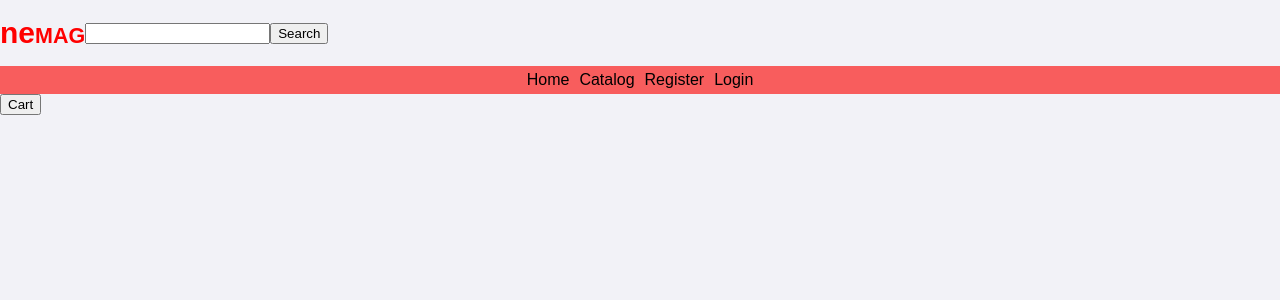
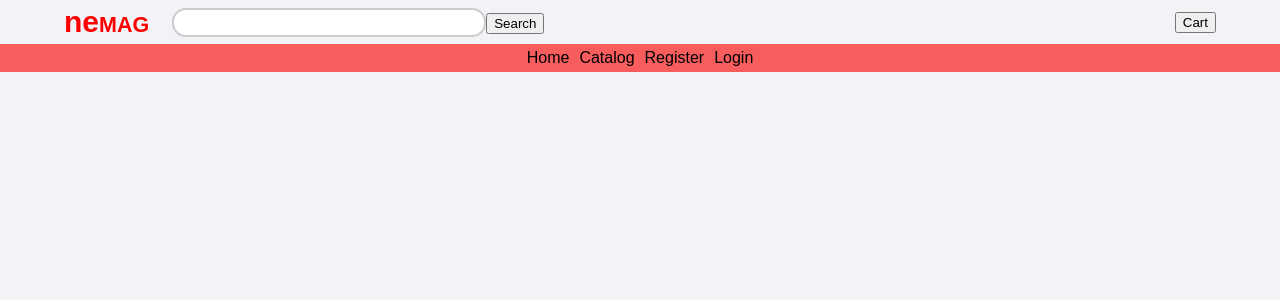
Before and after one commit to StoyanBanov/online-store-react, a React (Create React App) app: page /admin/create/category in a window 1280 px wide. Shown: the top 300 px of the page. Built offline with nearby package versions, Linux system fonts and the light colour scheme.

Commit message:
add header, improve styles

```diff
--- a/src/App.js
+++ b/src/App.js
@@ -11,61 +11,20 @@ import { CreateCategory } from "./components/createCategory/CreateCategory";
 import { CreateItem } from "./components/createItem/CreateItem";
 import { ItemDetails } from "./components/catalog/ItemDetails";
 import { Home } from "./components/home/Home";
-import { Nav } from "./components/nav/Nav";
 
-import { Navigate, Route, Routes, useNavigate } from "react-router-dom"
-import { Search } from "./components/search/Search";
-import { ShoppingCart } from "./components/shoppingCart/ShoppingCart";
+import { Navigate, Route, Routes } from "react-router-dom"
 import { CartContextProvider } from "./components/common/context/CartContext";
-import { useCallback, useRef } from "react";
+import { Header } from "./components/header/Header";
 
 import style from './style.module.css'
 
 function App() {
-    const navigate = useNavigate()
-
-    const cartDiv = useRef()
-
-    const cartClickHandler = useCallback(() => {
-        navigate('/cart')
-    }, [navigate])
-
-    const cartHoverHandler = useCallback(e => {
-        if (e.type === 'mouseover') {
-            cartDiv.current.style.display = 'block'
-        } else {
-            cartDiv.current.style.display = 'none'
-        }
-    }, [])
-
     return (
         <div>
             <AuthContextProvider>
-                <div style={{ display: 'flex', flexDirection: 'row', alignItems: 'center' }}>
-                    <p style={{ color: 'red', display: 'inline' }}><span style={{ fontSize: 30, fontWeight: 'bold' }}>ne</span><span style={{ fontSize: 21.5, fontWeight: 'bolder' }}>MAG</span></p>
-                    <Search />
-                </div>
-                <Nav />
+                <CartContextProvider>
+                    <Header />
 
-                <CartContextProvider>
-                    <div className={style.cartDiv}>
-                        <button
-                            onClick={cartClickHandler}
-                            onMouseOver={cartHoverHandler}
-                            onMouseOut={cartHoverHandler}
-                        >
-                            Cart
-                        </button>
-                        <div
-                            onMouseOver={cartHoverHandler}
-                            onMouseOut={cartHoverHandler}
-                            ref={cartDiv}
-                            style={{ display: 'none' }}
-                        >
-                            <h1>cart</h1>
-                            <ShoppingCart />
-                        </div>
-                    </div>
                     <main>
                         <Routes>
                             <Route path="/non-verified" element={<NonVerified />} />
--- a/src/components/catargoryCarousel/CategoryCarusel.js
+++ b/src/components/catargoryCarousel/CategoryCarusel.js
@@ -63,7 +63,7 @@ export const CategoryCarousel = ({ category }) => {
                     {items.map((item, index) =>
                         <CategoryCarouselItem
                             key={index}
-                            styleRight={carouselDiv.current.offsetWidth - (index + 1) * (carouselDiv.current.offsetWidth / 5) + 'px'}
+                            styleRight={carouselDiv.current.offsetWidth - (index + 1) * 200 + 'px'}
                             item={item}
                         />
                     )}
--- a/src/components/catargoryCarousel/style.module.css
+++ b/src/components/catargoryCarousel/style.module.css
@@ -1,9 +1,13 @@
 .carouselContainer {
-    margin-top: 20px;
-    margin-bottom: 20px;
+    margin-top: 70px;
+    margin-bottom: 30px;
     display: flex;
     flex-direction: column;
     align-items: flex-start
+}
+
+.carouselContainer:first-child {
+    margin-top: 20px;
 }
 
 .carouselContainer>h2 {
@@ -21,7 +25,7 @@
     margin-left: 10px;
     position: relative;
     height: 320px;
-    width: 1000px;
+    width: 1400px;
     display: flex;
     flex-direction: row;
     align-items: center;
@@ -61,3 +65,21 @@ img {
 .carouselItemThumbnail {
     width: 100px;
 }
+
+@media only screen and (max-width: 1200px) {
+    .carouselItems {
+        width: 1000px;
+    }
+}
+
+@media only screen and (max-width: 992px) {
+    .carouselItems {
+        width: 600px;
+    }
+}
+
+@media only screen and (max-width: 600px) {
+    .carouselItems {
+        width: 200px;
+    }
+}
--- /dev/null
+++ b/src/components/header/Header.js
@@ -0,0 +1,63 @@
+import { useNavigate } from "react-router-dom"
+import { Nav } from "../nav/Nav"
+import { Search } from "./Search"
+import { ShoppingCart } from "../shoppingCart/ShoppingCart"
+
+import style from './style.module.css'
+
+import { useCallback, useRef } from "react"
+
+export const Header = () => {
+    const navigate = useNavigate()
+
+    const cartDiv = useRef()
+
+    const cartClickHandler = useCallback(() => {
+        navigate('/cart')
+    }, [navigate])
+
+    const cartHoverHandler = useCallback(e => {
+        if (e.type === 'mouseover') {
+            cartDiv.current.style.display = 'block'
+        } else {
+            cartDiv.current.style.display = 'none'
+        }
+    }, [])
+
+    const homeClickHandler = useCallback(() => {
+        navigate('/')
+    }, [navigate])
+
+    return (
+        <>
+            <div className={style.searchContainer}>
+                <p onClick={homeClickHandler} className={style.typeText}>
+                    <span className={style.typeLower}>ne</span>
+                    <span className={style.typeUpper}>MAG</span>
+                </p>
+
+                <Search />
+
+                <div className={style.cartDiv}>
+                    <button
+                        onClick={cartClickHandler}
+                        onMouseOver={cartHoverHandler}
+                        onMouseOut={cartHoverHandler}
+                    >
+                        Cart
+                    </button>
+                    <div
+                        onMouseOver={cartHoverHandler}
+                        onMouseOut={cartHoverHandler}
+                        ref={cartDiv}
+                        style={{ display: 'none' }}
+                    >
+                        <h1>cart</h1>
+                        <ShoppingCart />
+                    </div>
+                </div>
+            </div>
+            <Nav />
+        </>
+    )
+}
--- a/src/components/search/Search.js
+++ b/src/components/header/Search.js
@@ -1,5 +1,7 @@
 import { useCallback, useState } from "react"
 import { useNavigate } from "react-router-dom"
+
+import style from './style.module.css'
 
 export const Search = () => {
     const [searchValue, setSearchValue] = useState('')
@@ -16,7 +18,7 @@ export const Search = () => {
     }
 
     return (
-        <div>
+        <div className={style.searchBar}>
             <form onSubmit={submitHandler}>
                 <input value={searchValue} onChange={searchValueChangeHandler} />
                 <button type="submit">Search</button>
--- /dev/null
+++ b/src/components/header/style.module.css
@@ -0,0 +1,65 @@
+.cartDiv {
+    flex-grow: 1;
+    display: flex;
+    justify-content: flex-end;
+    position: relative;
+}
+
+.cartDiv>div {
+    top: 20px;
+    z-index: 999;
+    padding: 1vh;
+    border: 1px solid gray;
+    border-radius: 2px;
+    box-shadow: 2px 2px 5px #888888;
+    position: absolute;
+    background-color: white;
+}
+
+.typeLower {
+    font-size: 30px;
+    font-weight: bold;
+}
+
+.typeUpper {
+    font-size: 21.5px;
+    font-weight: bolder;
+}
+
+.typeText {
+    color: red;
+}
+
+.searchContainer {
+    padding-top: 5px;
+    padding-bottom: 5px;
+    margin-left: 5%;
+    margin-right: 5%;
+    display: flex;
+    flex-direction: row;
+    align-items: center
+}
+
+.searchContainer>div {
+    flex-shrink: 0;
+}
+
+.searchContainer>p {
+    cursor: pointer;
+    flex-shrink: 0;
+    margin: 0;
+}
+
+.searchBar input {
+    font-size: 18px;
+    padding: 0;
+    padding-left: 10px;
+    border-radius: 14px;
+    border: 2px solid #ccc;
+    height: 25px;
+    width: 300px;
+}
+
+.searchBar {
+    margin-left: 2%;
+}
--- a/src/components/home/Home.js
+++ b/src/components/home/Home.js
@@ -10,9 +10,10 @@ export const Home = () => {
             .then(setTopCats)
     }, [])
 
+    //for testing purposes
     return (
         <div>
-            {topCats.map(c => <CategoryCarousel key={c._id} category={c} />)}
+            {[...topCats, ...topCats, ...topCats].map(c => <CategoryCarousel key={c._id} category={c} />)}
         </div>
     )
 }
--- a/src/components/nav/Nav.js
+++ b/src/components/nav/Nav.js
@@ -31,7 +31,7 @@ export const Nav = () => {
             }
 
             {
-                _id && <Link to={'/logout'}>Logout</Link>
+                _id && <Link to={'/logout'} className={style.inactiveLink}>Logout</Link>
             }
         </nav>
     )
--- a/src/style.module.css
+++ b/src/style.module.css
@@ -1,17 +1,3 @@
-.cartDiv {
-    position: relative;
-}
-
-.cartDiv>div {
-    z-index: 999;
-    padding: 1vh;
-    border: 1px solid gray;
-    border-radius: 2px;
-    box-shadow: 2px 2px 5px #888888;
-    position: absolute;
-    background-color: white;
-}
-
 main {
     margin-left: 10%;
     margin-right: 10%;
```
